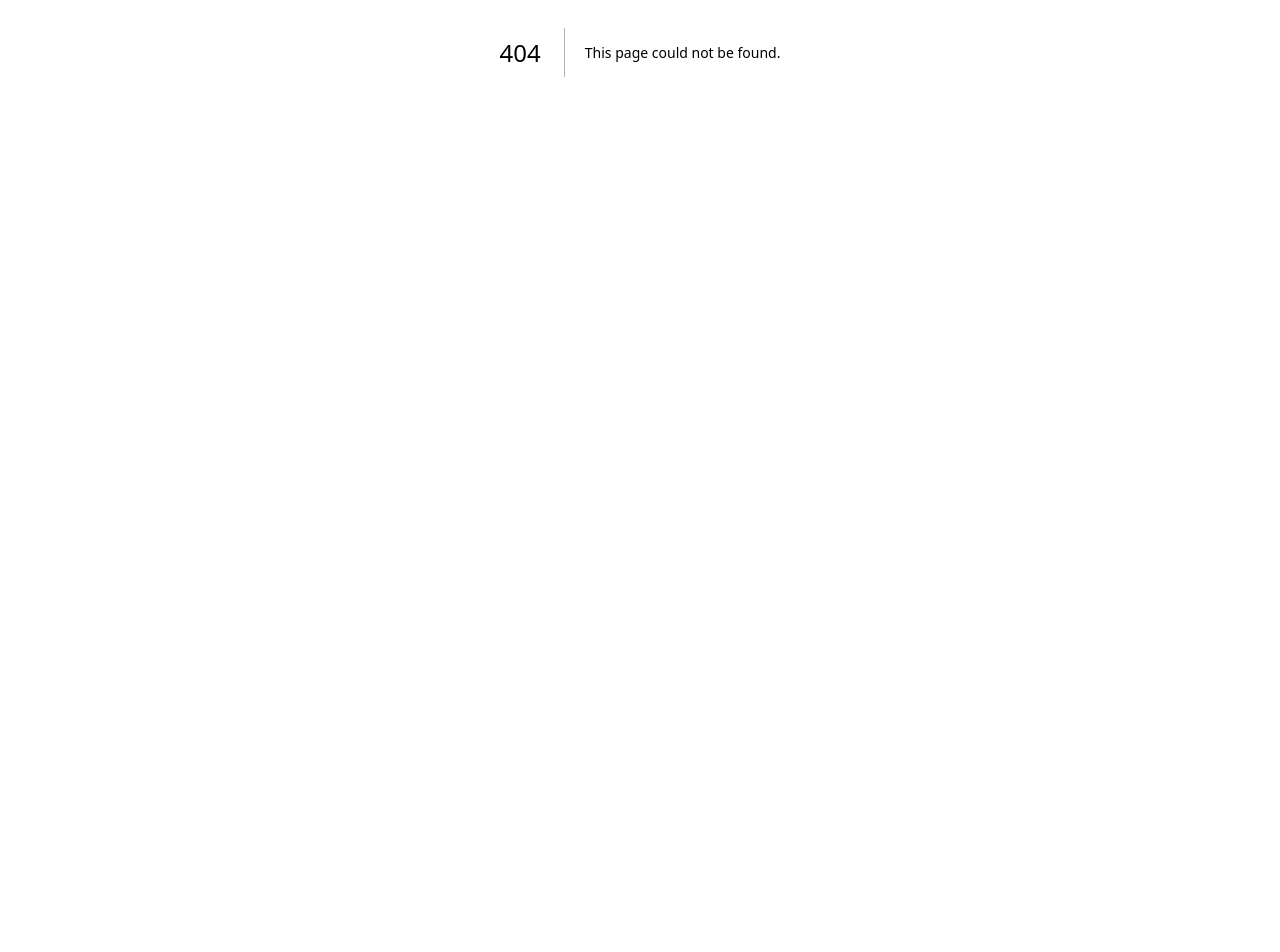
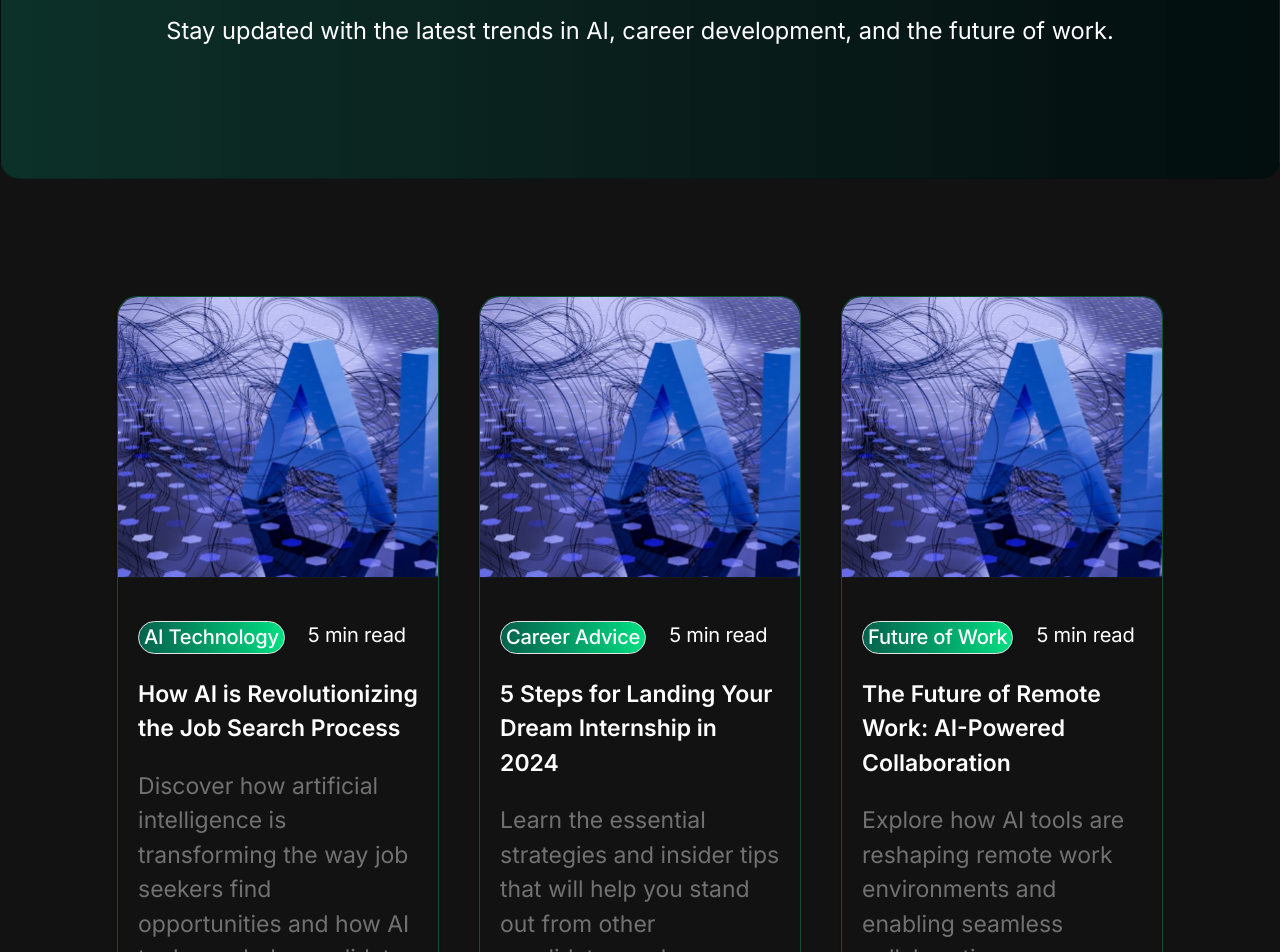
Before and after one commit to Masud-Ndatsu/ambitful-web, a Next.js app: page /blogs in a window 1280 px wide. Before the commit this address had no page. Shown: the part 348-1300 px from the top of the page. Before the commit the page ends 800 px from the top, so only its background shows below. Built offline with nearby package versions, Linux system fonts and the light colour scheme.

Commit message:
feat: add blog page

```diff
--- a/app/about/page.tsx
+++ b/app/about/page.tsx
@@ -1,4 +1,4 @@
-import { Header } from "./components/Header";
+import { Header } from "../../components/Header";
 import Footer from "@/components/Footer";
 import AboutSection from "./components/AboutSection";
 import MissionVisionSection from "./components/MissionVisionSection";
@@ -10,7 +10,12 @@ import TryAmbitfulAI from "./components/TryAmbitfulAI";
 export default function AboutPage() {
   return (
     <main className="p-8 text-[2.358rem]">
-      <Header />
+      <Header
+        title="Revolutionizing the Future of Job Discovery"
+        description=" Discover how Ambitful AI is revolutionizing the way people connect
+          with life-changing opportunities through cutting-edge artificial
+          intelligence and a commitment to excellence."
+      />
       <AboutSection />
       <MissionVisionSection />
       <FixingJobSpaceSection />
--- /dev/null
+++ b/app/blogs/components/BlogCard.tsx
@@ -0,0 +1,58 @@
+import { blogItems } from "@/app/data/blogs";
+import { Badge } from "@/components/ui/badge";
+import { Button } from "@/components/ui/button";
+import {
+  Card,
+  CardContent,
+  CardDescription,
+  CardFooter,
+  CardHeader,
+  CardTitle,
+} from "@/components/ui/card";
+import { ArrowRight, CalendarHeart } from "lucide-react";
+import Image from "next/image";
+
+type BlogType = (typeof blogItems)[0];
+
+export default function BlogCard({ blog }: { blog: BlogType }) {
+  return (
+    <Card className="p-0! flex! flex-col gap-[2.297rem] pb-[3.01rem]! border border-[#00DF824D] rounded-[2.01rem]">
+      <div className="relative w-full h-[28.03rem] rounded-t-[2.01rem] overflow-hidden">
+        <Image
+          src="/ai_blog.svg"
+          fill
+          alt="Ai Blog Image"
+          sizes="100vw"
+          className="object-cover"
+          priority
+        />
+      </div>
+
+      <div className="flex gap-[2.297rem] text-[2.01rem] leading-[2.872rem] tracking-[-0.022rem] px-[2.01rem] mt-[2.01rem]">
+        <Badge className="text-[2.01rem] leading-[2.872rem] tracking-[-0.022rem]">
+          {blog.category}
+        </Badge>
+        <span>5 min read</span>
+      </div>
+      <CardTitle className="text-[2.297rem] leading-[3.446rem] px-[2.01rem]">
+        {blog.title}
+      </CardTitle>
+      <CardDescription className="text-[2.297rem] px-[2.01rem]!">
+        {blog.description}
+      </CardDescription>
+      <CardFooter className="p-0! flex justify-between items-center! mx-[2.297rem]! py-[2.01rem]! border-t border-[#00DF8233]">
+        <div>
+          <h3 className="text-[2.297rem] leading-[2.872rem]  tracking-[-0.022rem]">
+            {blog.author}
+          </h3>
+          <p className="flex items-center gap-2 text-[2.01rem] text-muted-foreground">
+            <CalendarHeart /> {blog.publishedAt}
+          </p>
+        </div>
+        <Button className="text-[2.01rem] bg-background! cursor-pointer text-[#00DF82]">
+          Read More <ArrowRight className="w-[1.8rem]! h-[1.8rem]!" />{" "}
+        </Button>
+      </CardFooter>
+    </Card>
+  );
+}
--- /dev/null
+++ b/app/blogs/components/BlogList.tsx
@@ -0,0 +1,13 @@
+import React from "react";
+import BlogCard from "./BlogCard";
+import { blogItems } from "@/app/data/blogs";
+
+export default function BlogList() {
+  return (
+    <section className="grid grid-cols-3 gap-16 p-[11.7rem] mb-[11.7rem]">
+      {blogItems.map((blog) => (
+        <BlogCard key={blog.id} blog={blog} />
+      ))}
+    </section>
+  );
+}
--- /dev/null
+++ b/app/blogs/page.tsx
@@ -0,0 +1,17 @@
+import Footer from "@/components/Footer";
+import { Header } from "../../components/Header";
+import BlogList from "./components/BlogList";
+
+export default function BlogsPage() {
+  return (
+    <main>
+      <Header
+        title="Insights & Stories"
+        description="Stay updated with the latest trends in AI, career development, and the future of work."
+      />
+
+      <BlogList />
+      <Footer />
+    </main>
+  );
+}
--- /dev/null
+++ b/app/data/blogs.ts
@@ -0,0 +1,74 @@
+export const blogItems = [
+  {
+    id: 1,
+    category: "AI Technology",
+    readTime: "6 min read",
+    title: "How AI is Revolutionizing the Job Search Process",
+    description:
+      "Discover how artificial intelligence is transforming the way job seekers find opportunities and how AI tools can help candidates faster than ever before.",
+    author: "Sarah Johnson",
+    publishedAt: "November 20, 2024",
+    href: "/blog/ai-revolutionizing-job-search",
+    imageAlt: "AI job search",
+  },
+  {
+    id: 2,
+    category: "Career Advice",
+    readTime: "7 min read",
+    title: "5 Steps for Landing Your Dream Internship in 2024",
+    description:
+      "Learn the essential strategies and insider tips that will help you stand out from other candidates and secure valuable opportunities in your field.",
+    author: "Michael Chen",
+    publishedAt: "November 18, 2024",
+    href: "/blog/landing-your-dream-internship",
+    imageAlt: "Internship discussion",
+  },
+  {
+    id: 3,
+    category: "Future of Work",
+    readTime: "8 min read",
+    title: "The Future of Remote Work: AI-Powered Collaboration",
+    description:
+      "Explore how AI tools are reshaping remote work environments and enabling seamless collaboration across global teams.",
+    author: "Emily Rodriguez",
+    publishedAt: "November 15, 2024",
+    href: "/blog/future-of-remote-work",
+    imageAlt: "Remote work collaboration",
+  },
+  {
+    id: 4,
+    category: "AI Technology",
+    readTime: "6 min read",
+    title: "Breaking Down Bias: How AI Creates Fair Hiring Practices",
+    description:
+      "An in-depth look at how machine learning algorithms are being designed to eliminate unconscious bias in recruitment and create more equitable hiring processes.",
+    author: "David Kim",
+    publishedAt: "November 12, 2024",
+    href: "/blog/ai-fair-hiring-practices",
+    imageAlt: "AI hiring process",
+  },
+  {
+    id: 5,
+    category: "Success Stories",
+    readTime: "9 min read",
+    title: "Internship Success Stories: From Student to Professional",
+    description:
+      "Real stories from professionals who leveraged strategic internships to launch successful careers, with actionable advice for current students.",
+    author: "Jessica Martinez",
+    publishedAt: "November 10, 2024",
+    href: "/blog/internship-success-stories",
+    imageAlt: "Team working together",
+  },
+  {
+    id: 6,
+    category: "Career Advice",
+    readTime: "7 min read",
+    title: "Navigating Career Transitions with AI-Powered Insights",
+    description:
+      "Learn how AI-driven career platforms can help you successfully navigate major career transitions and identify opportunities aligned with your evolving goals.",
+    author: "Robert Anderson",
+    publishedAt: "November 8, 2024",
+    href: "/blog/ai-powered-career-transitions",
+    imageAlt: "Career planning",
+  },
+];
--- a/app/globals.css
+++ b/app/globals.css
@@ -126,6 +126,10 @@ html {
   font-size: 62.5%;
 }
 
+body {
+  font-size: 1.6rem;
+}
+
 .shadow-glow-tile {
   box-shadow: -8px 0 10px rgba(0, 255, 150, 0.6),
     8px 0 10px rgba(0, 180, 255, 0.6), 0 0 15px rgba(0, 0, 0, 0.6);
--- a/app/about/components/Header.tsx
+++ b/components/Header.tsx
@@ -1,19 +1,20 @@
 import { Navbar } from "@/components/Navbar";
 
-export const Header = () => {
+interface HeaderProps {
+  title: string;
+  description: string;
+}
+
+export const Header = ({ title, description }: HeaderProps) => {
   return (
     <header className="bg-linear-to-r from-[#03624C66] to-[#030F0F] border rounded-4xl border-black/20 py-12">
       <Navbar />
 
       <div className="text-center max-w-[123.7rem] m-auto my-40">
         <h1 className="text-[10rem] font-degular mb-12 font-bold leading-40 tracking-[-0.046rem]">
-          Revolutionizing the Future of Job Discovery
+          {title}
         </h1>
-        <p className="text-[2.358rem] leading-[3.536rem]">
-          Discover how Ambitful AI is revolutionizing the way people connect
-          with life-changing opportunities through cutting-edge artificial
-          intelligence and a commitment to excellence.
-        </p>
+        <p className="text-[2.358rem] leading-[3.536rem]">{description}</p>
       </div>
     </header>
   );
--- a/components/Navbar.tsx
+++ b/components/Navbar.tsx
@@ -17,10 +17,9 @@ export const Navbar = () => {
           <li>
             <Link href="">Opportunities</Link>
           </li>
-          <li className="flex items-center">
-            <Link href="" className="flex items-center gap-1">
-              Categories
-              <ChevronDown className="h-4 w-4" />
+          <li>
+            <Link href="/blogs" className="">
+              Blogs
             </Link>
           </li>
 
```
Also changed, not shown: public/ai_blog.svg (added).
